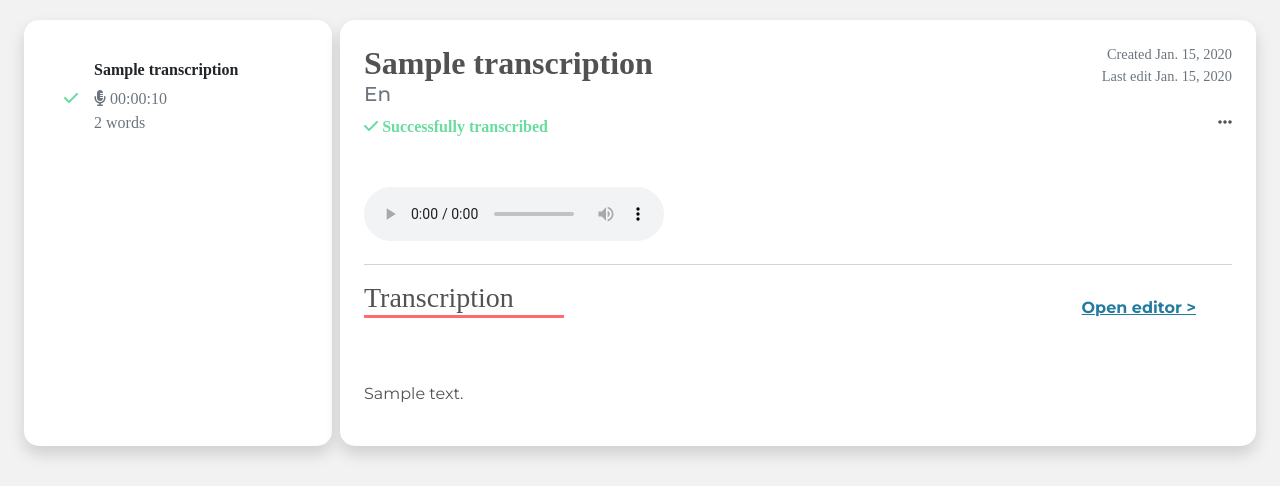
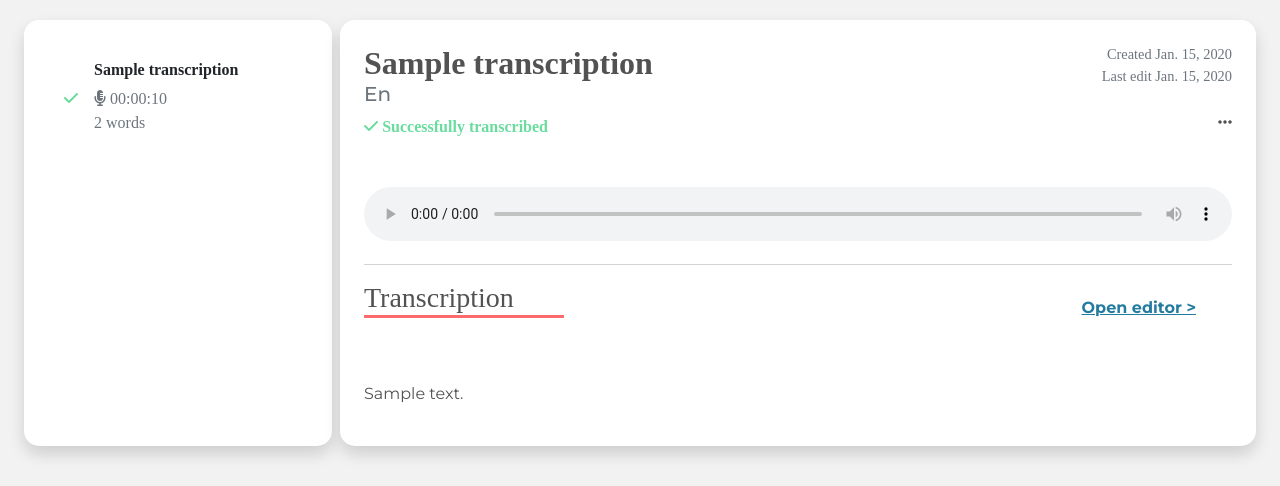
Before and after one commit to mattiolato98/ghost, a Django app: page /transcribe/list/1 in a window 1280 px wide. Shown: the part 154-640 px from the top of the page. Run offline with Django 4.2, Linux system fonts and the light colour scheme; a user stored in the database is signed in; tables that the repository leaves empty hold one stand-in row (values such as "Sample post"); parts of the project's set-up code (start-up, migrations or seed data) failed here and were passed over; some libraries are stand-ins or nearby versions; some web fonts are replaced.

Commit message:
transcribe, templates, transcription_detail.html: full width audio player

```diff
--- a/django-app/transcribe/templates/transcribe/transcription_detail.html
+++ b/django-app/transcribe/templates/transcribe/transcription_detail.html
@@ -44,7 +44,7 @@
     <div class="row">
         <div class="col">
             {% if transcription_object.is_mp3 %}
-                <audio controls>
+                <audio controls class="w-100">
                     <source src="{{ transcription_object.audio.url }}" type="audio/mpeg">
                     Your browser does not support the audio element.
                 </audio>
```
